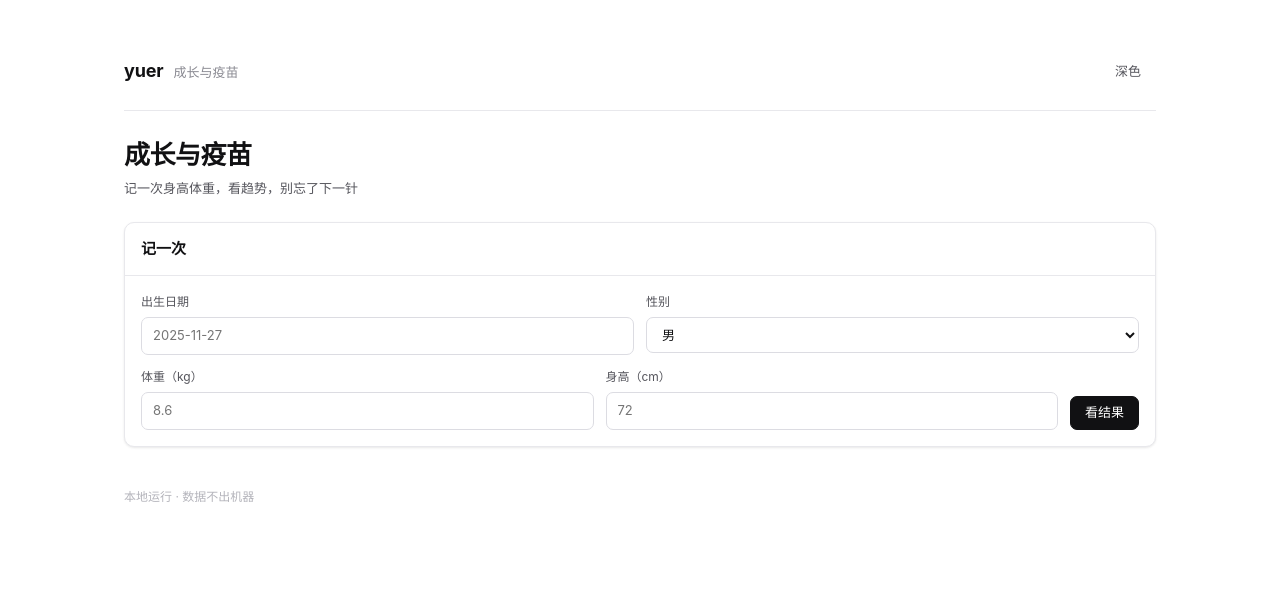
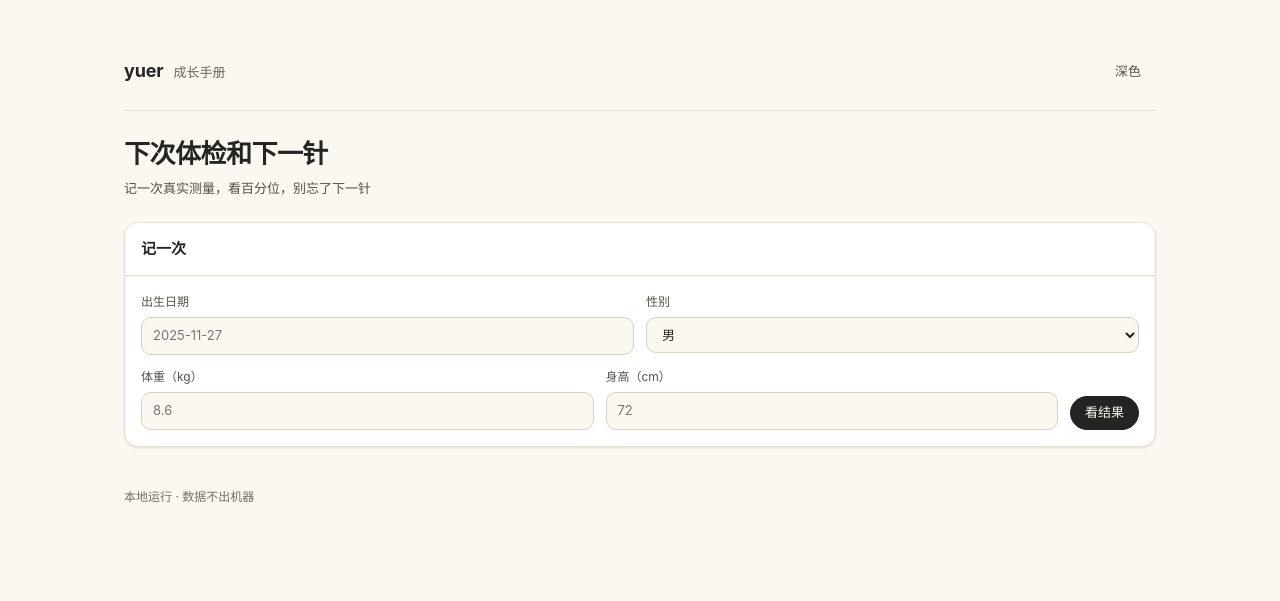
Before and after one commit to wushiyi105-jpg/yuer, a FastAPI app: page / in a window 1280 px wide. Shown: the top 601 px of the page. Run offline with FastAPI, Linux system fonts and the light colour scheme.

Commit message:
feat(ui): 按产品任务重做专属首屏与视觉

```diff
--- /dev/null
+++ b/static/theme.css
@@ -0,0 +1,27 @@
+:root {
+  --bg: #FAF8F1;
+  --bg-subtle: #F4F0E5;
+  --bg-muted: #E9E3D4;
+  --card: #FFFFFF;
+  --text: #242522;
+  --text-2: #51534b;
+  --text-3: #65675c;
+  --text-4: #707167;
+  --border: #E5E0D2;
+  --border-2: #D6D0BE;
+  --border-3: #C3BBA4;
+  --accent: #3F6C7D;
+  --accent-soft: #E7F2F5;
+  --accent-ink: #345C6B;
+  --radius: 14px;
+  --radius-sm: 10px;
+  --radius-lg: 20px;
+}
+:root[data-theme="dark"] {
+  --accent: #8FC7D6;
+  --accent-soft: #153039;
+  --accent-ink: #C4E5EC;
+}
+.page-head h1 { font-family: "Songti SC", "SimSun", serif; }
+.big { color: var(--accent); }
+.btn { border-radius: 999px; }
--- a/static/ui.css
+++ b/static/ui.css
@@ -325,3 +325,25 @@ hr.sep { border: 0; border-top: 1px solid var(--border); margin: 24px 0; }
 .board-item:last-child { border-bottom: 0; padding-bottom: 0; }
 .board-item .t { font-size: var(--fs-sm); font-weight: 600; }
 .board-item .why { color: var(--text-3); font-size: var(--fs-xs); margin-top: 2px; line-height: 1.5; }
+
+
+.daywall { display: grid; grid-template-columns: repeat(auto-fit, minmax(112px, 1fr)); gap: 8px; }
+.daytile { border: 1px solid var(--border); border-radius: var(--radius-sm); padding: 10px; background: var(--bg-subtle); min-height: 96px; }
+.daytile .d { font-size: var(--fs-2xs); color: var(--text-3); letter-spacing: .05em; }
+.daytile .shift { margin-top: 5px; font-size: var(--fs-xs); color: var(--text-2); display: flex; gap: 5px; }
+.daytile .shift b { color: var(--text); font-weight: 600; min-width: 28px; }
+.offers { display: grid; grid-template-columns: repeat(auto-fit, minmax(280px, 1fr)); gap: 12px; }
+.offer { border: 1px solid var(--border); border-radius: var(--radius); padding: 16px; background: var(--bg-subtle); }
+.offer .co { font-size: var(--fs-sm); font-weight: 600; }
+.offer .amount { margin: 6px 0 2px; font-size: var(--fs-2xl); font-weight: 650; font-variant-numeric: tabular-nums; letter-spacing: -.02em; }
+.offer .amount small { font-size: var(--fs-xs); font-weight: 500; color: var(--text-3); margin-left: 3px; }
+.offer dl { margin: 12px 0 0; display: grid; grid-template-columns: 1fr auto; gap: 5px; font-size: var(--fs-xs); }
+.offer dt { color: var(--text-3); }
+.offer dd { margin: 0; color: var(--text); font-variant-numeric: tabular-nums; }
+.ticket { border: 2px dashed var(--border-3); border-radius: var(--radius); padding: 16px; background: var(--bg-subtle); }
+.ticket .label { font-size: var(--fs-2xs); letter-spacing: .12em; color: var(--text-3); text-transform: uppercase; }
+.ticket .price { font-family: var(--mono); font-size: var(--fs-3xl); font-weight: 650; letter-spacing: -.03em; margin-top: 4px; }
+.chips { display: flex; flex-wrap: wrap; gap: 6px; margin-bottom: 16px; }
+
+
+.row-end { display: flex; gap: 8px; align-items: center; margin-left: auto; flex: none; }
--- a/templates/_macros.html
+++ b/templates/_macros.html
@@ -7,6 +7,7 @@
   <meta name="viewport" content="width=device-width, initial-scale=1">
   <title>{{ name }} · {{ tagline }}</title>
   <link rel="stylesheet" href="/static/ui.css">
+  <link rel="stylesheet" href="/static/theme.css">
 </head>
 <body>
   <main class="shell{% if wide %} shell--wide{% endif %}">
--- a/templates/index.html
+++ b/templates/index.html
@@ -1,6 +1,6 @@
 {% from "_macros.html" import shell, head, stats, card, tag, empty, note %}
-{% call shell("yuer", "成长与疫苗") %}
-{{ head("成长与疫苗", "记一次身高体重，看趋势，别忘了下一针") }}
+{% call shell("yuer", "成长手册") %}
+{{ head("下次体检和下一针", "记一次真实测量，看百分位，别忘了下一针") }}
 
 {% call card("记一次") %}
 <form method="post" action="/growth">
```
